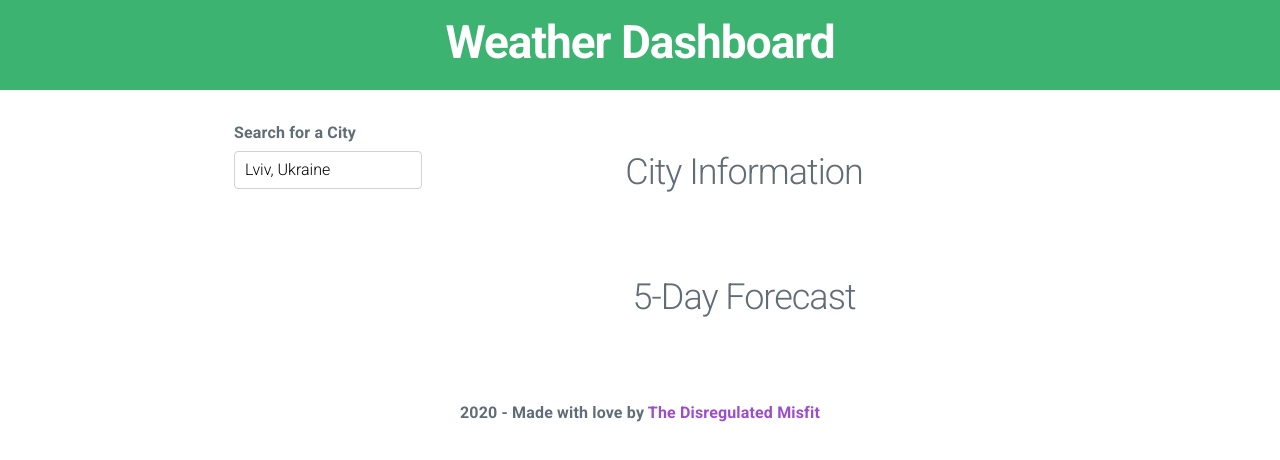
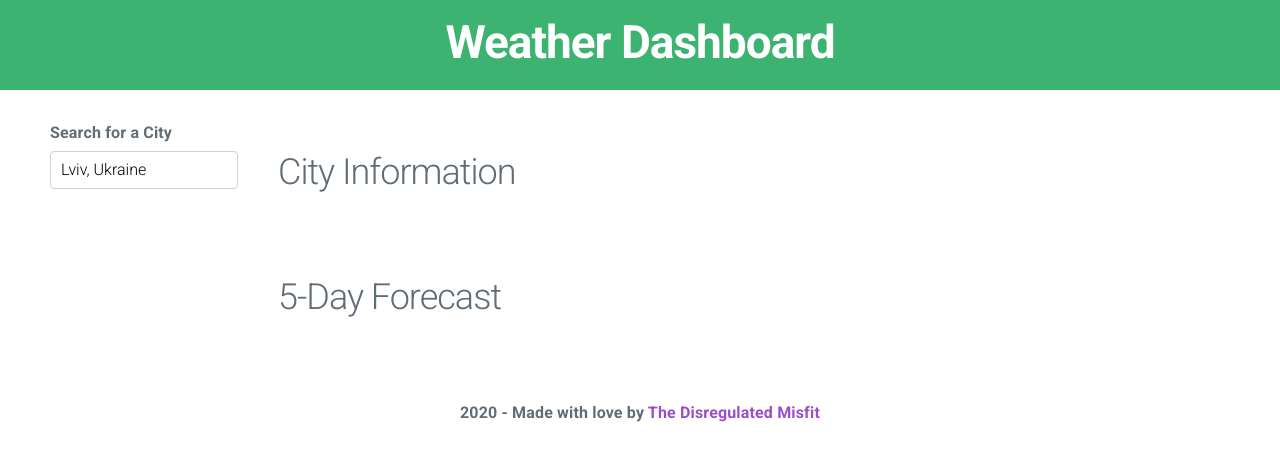
Before and after one commit to BohdiCave/Weather-Dashboard, a plain HTML site: page index.html in a window 1280 px wide. Drawn offline with nearby package versions, Linux system fonts and the light colour scheme; no server answers.

Commit message:
minor adjustment of the flex layout

```diff
--- a/assets/style.css
+++ b/assets/style.css
@@ -9,8 +9,12 @@ h1 {
     font-weight: bold;
 }
 
+.container {
+    margin: 0;
+}
+
 .container .row {
-    justify-content: center;
+    justify-content: flex-start;
     padding: 30px;
 }
 /*
```
